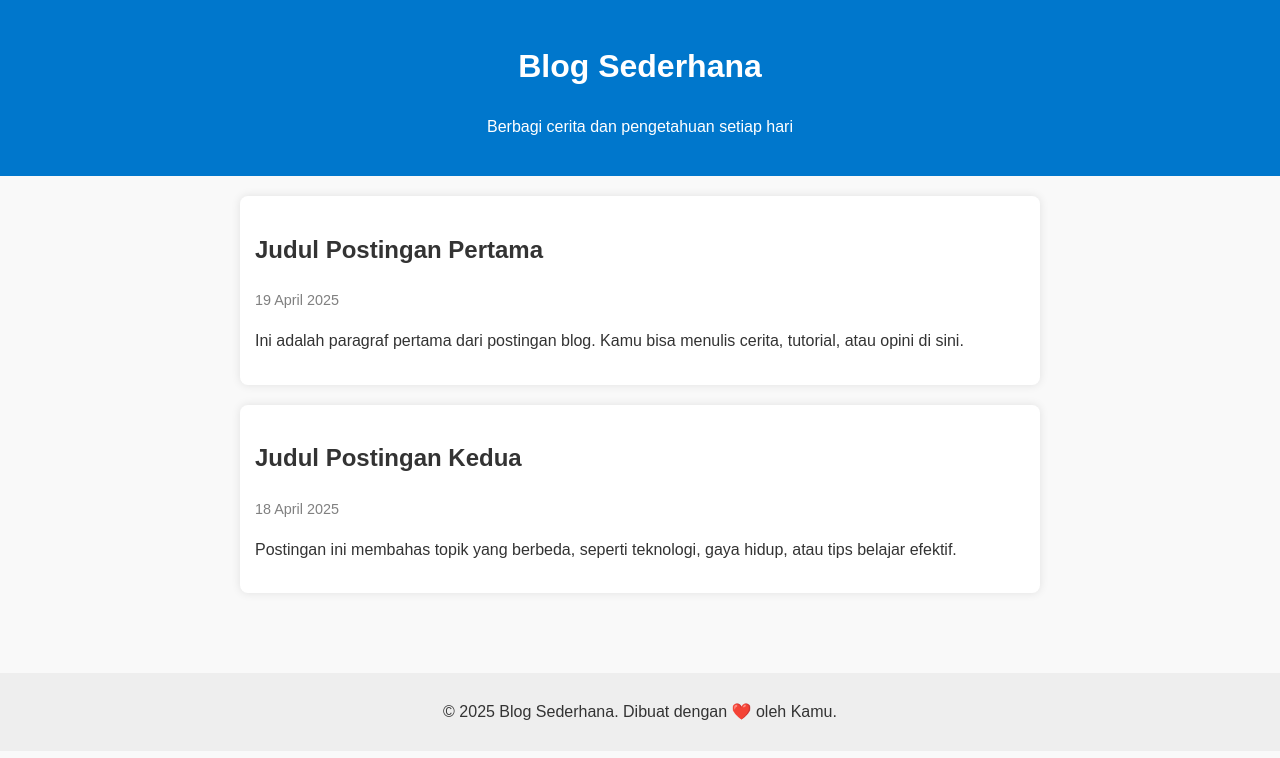
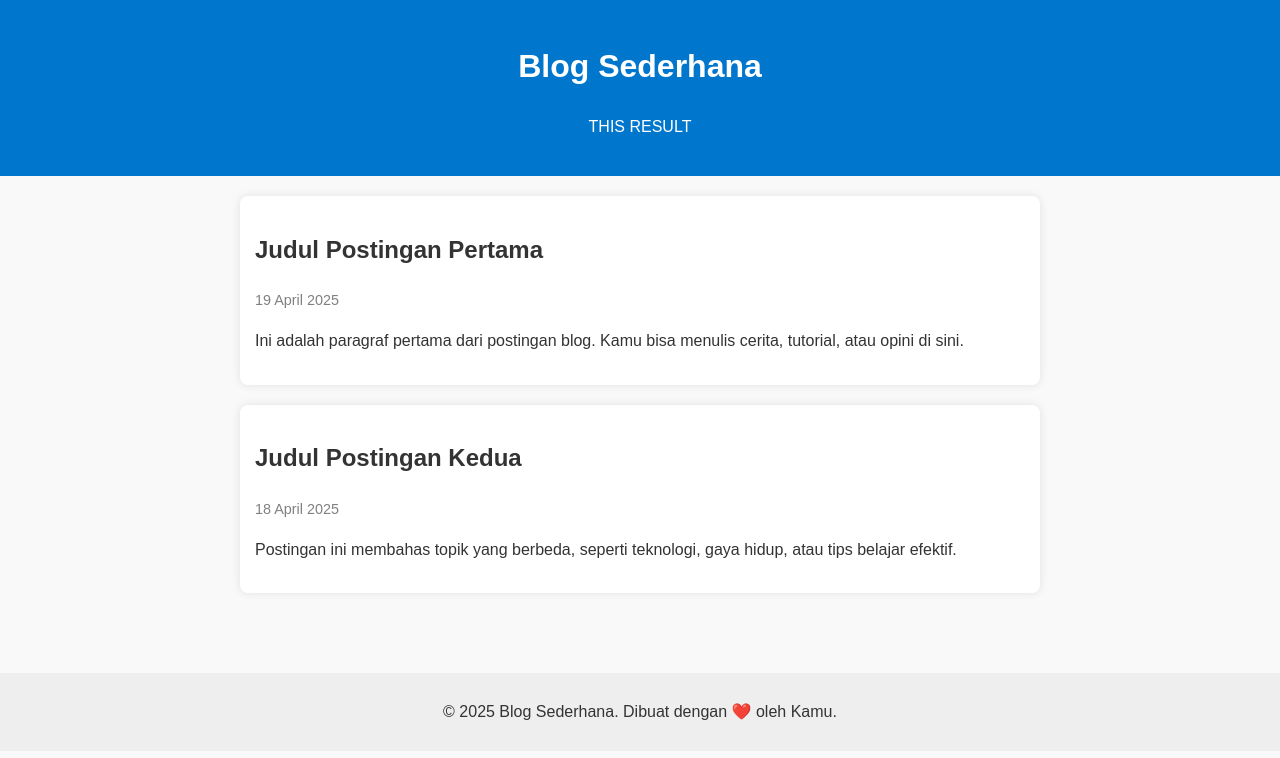
Before and after one commit to Muhrannn/KisiUTS, a plain HTML site: page index.html in a window 1280 px wide. Drawn offline with Linux system fonts and the light colour scheme.

Commit message:
Second Push

```diff
--- a/index.html
+++ b/index.html
@@ -51,7 +51,7 @@
 <body>
   <header>
     <h1>Blog Sederhana</h1>
-    <p>Berbagi cerita dan pengetahuan setiap hari</p>
+    <p>THIS RESULT</p>
   </header>
 
   <main>
```
Also changed, not shown: 2 other files.
